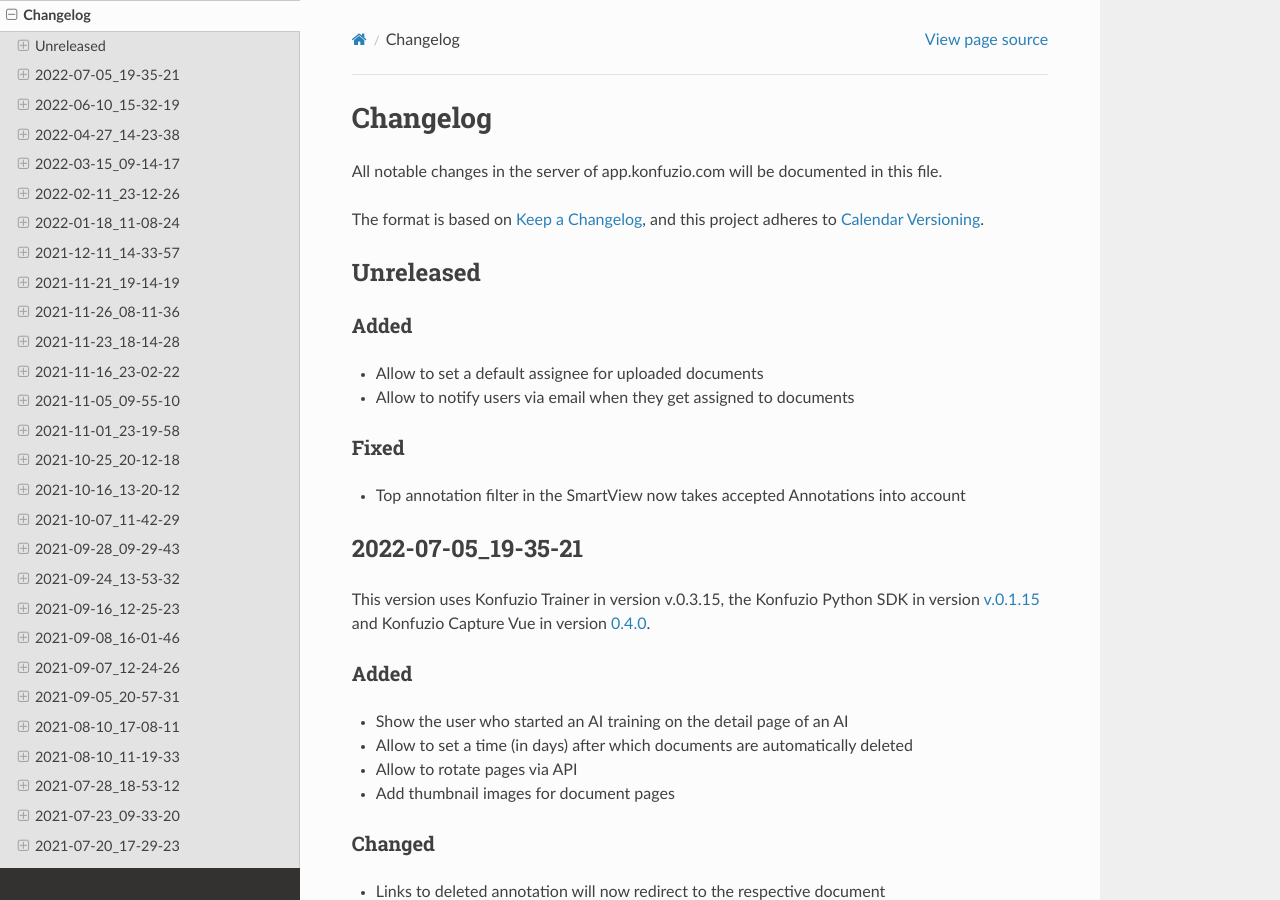
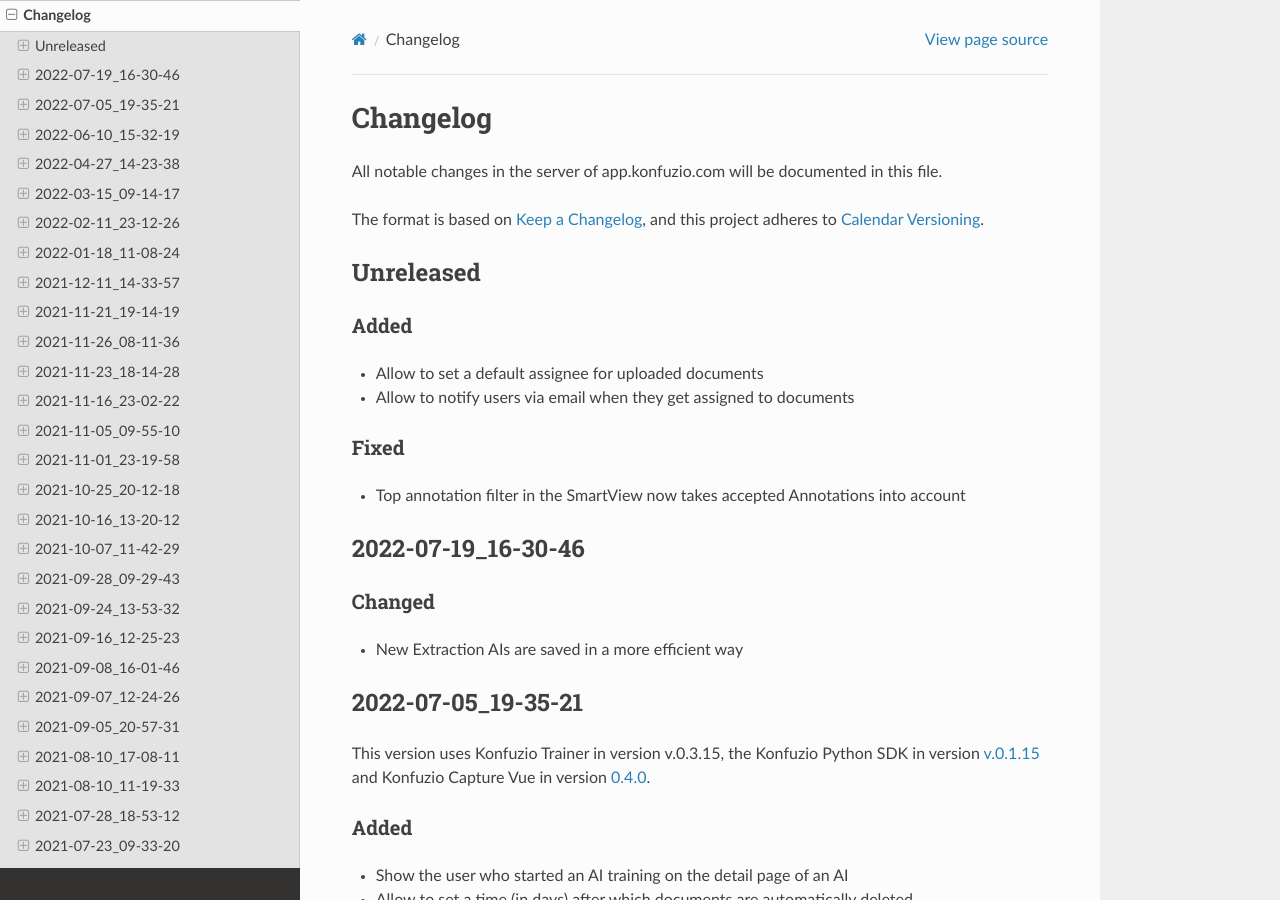
Before and after one commit to konfuzio-ai/konfuzio-sdk, a Sphinx documentation site: the page built from docs/web/changelog_app.md, in a window 1280 px wide and 900 px high. Built offline with Sphinx 7.4.7 and the Read the Docs theme 2.0.0, drawn with Linux system fonts in a browser that asks for light colours.

Commit message:
Update changelog_app.md

```diff
--- a/docs/web/changelog_app.md
+++ b/docs/web/changelog_app.md
@@ -18,6 +18,11 @@
 
 ### Fixed
 - Top annotation filter in the SmartView now takes accepted Annotations into account
+
+## 2022-07-19_16-30-46
+
+### Changed
+- New Extraction AIs are saved in a more efficient way
 
 ## 2022-07-05_19-35-21
 
```
